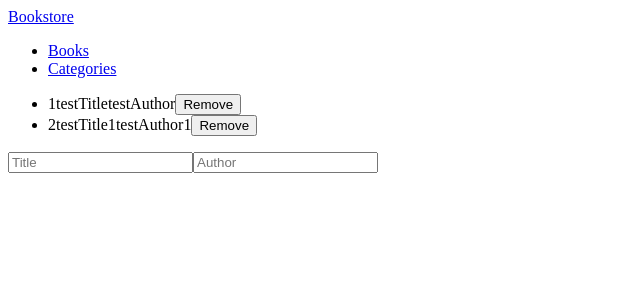
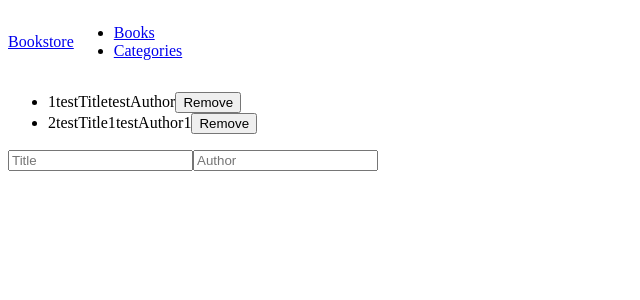
Before and after one commit to whid-bb/Bookstore, a React (Create React App) app: page / in a window 1280 px wide. Shown: the top 300 px of the page, without its empty margins (0-640 px from the left). Built offline with nearby package versions, Linux system fonts and the light colour scheme.

Commit message:
add mainNav basic style

```diff
--- a/src/components/navbar.module.scss
+++ b/src/components/navbar.module.scss
@@ -0,0 +1,4 @@
+#mainNav {
+  display: flex;
+  align-items: center;
+}
```
